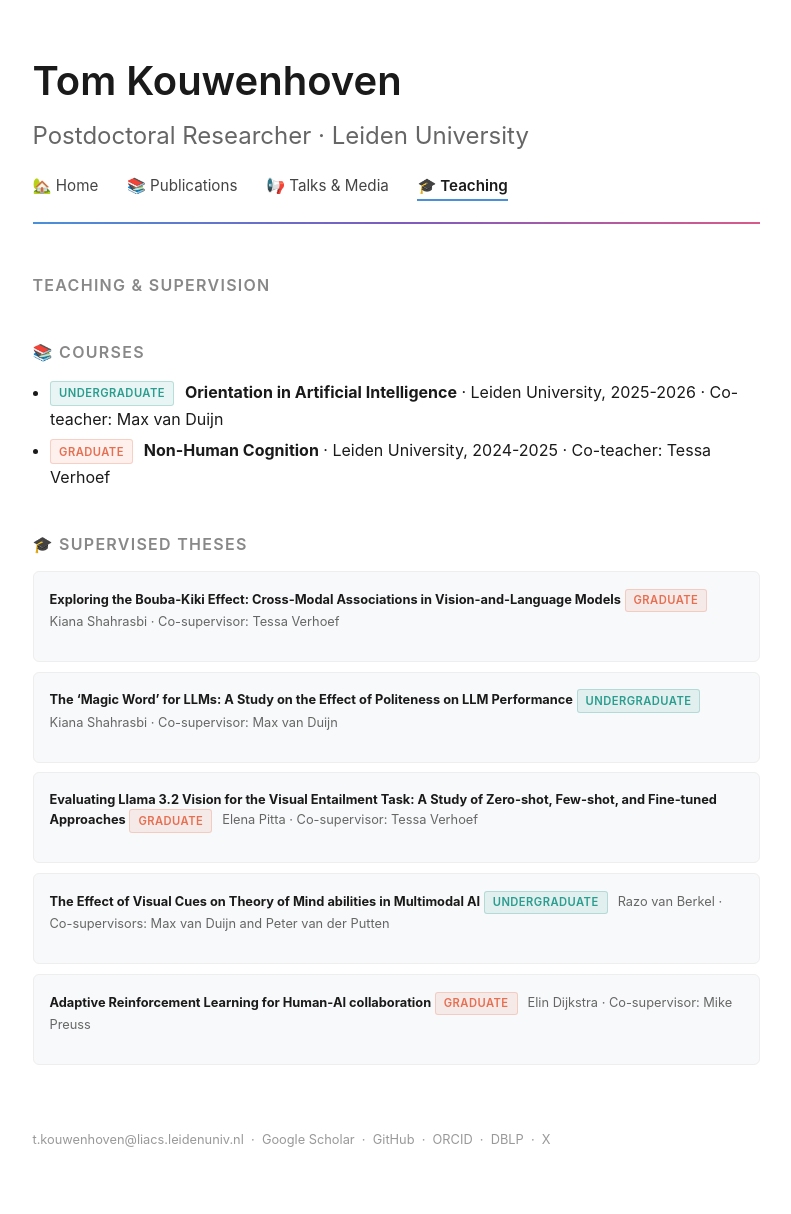
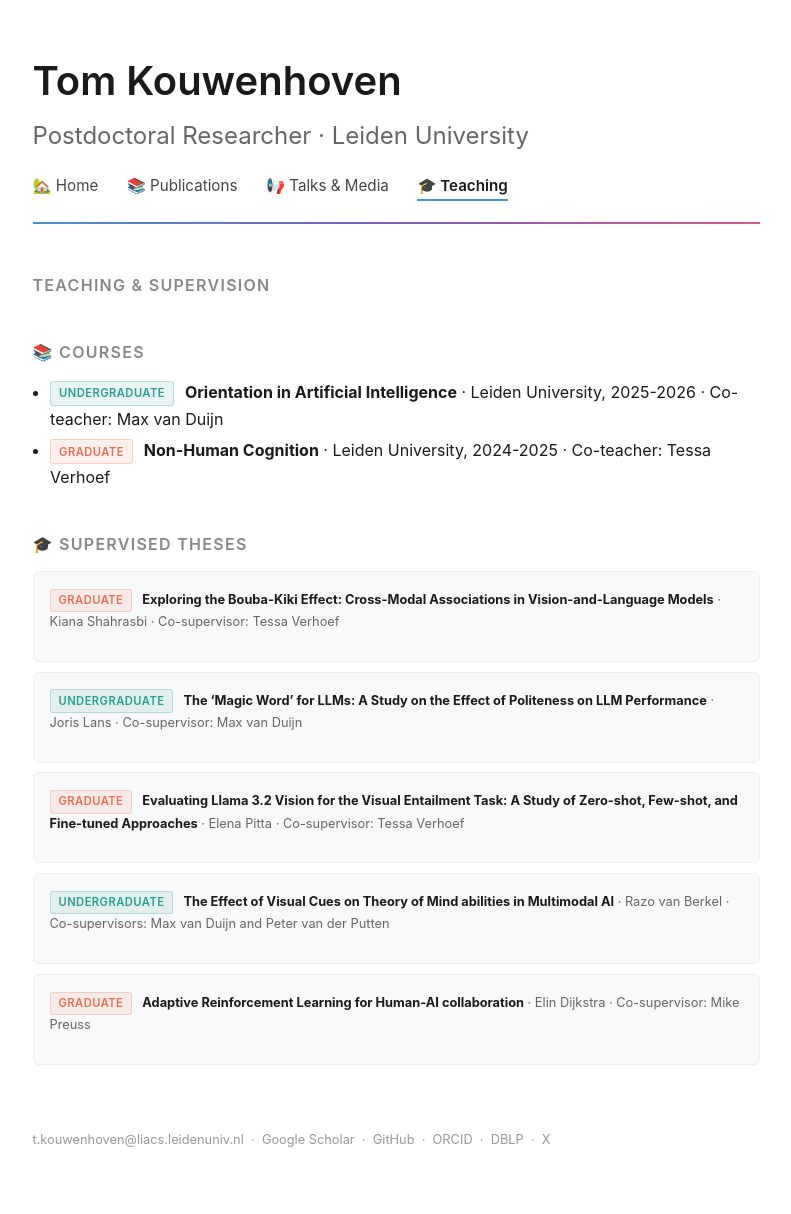
Before and after one commit to tomkouwenhoven/tomkouwenhoven.github.io, a Jekyll site: the page built from teaching.md, in a window 1280 px wide. Shown: the whole page, without its empty margins (244-1035 px from the left). Built offline with Jekyll 4.4.1, drawn with Linux system fonts in a browser that asks for light colours.

Commit message:
layout teaching

```diff
--- a/teaching.md
+++ b/teaching.md
@@ -14,22 +14,17 @@ permalink: /teaching
 ## 🎓 Supervised theses
 {: .thesis-list}
 
-- [**Exploring the Bouba-Kiki Effect: Cross-Modal Associations in Vision-and-Language Models**](https://theses.liacs.nl/3310){:target="_blank"}
-  <span class="tag tag-grad">graduate</span> Kiana Shahrasbi · Co-supervisor: Tessa Verhoef
+- [<span class="tag tag-grad">graduate</span> **Exploring the Bouba-Kiki Effect: Cross-Modal Associations in Vision-and-Language Models**](https://theses.liacs.nl/3310){:target="_blank"} · Kiana Shahrasbi · Co-supervisor: Tessa Verhoef
   {: .thesis-meta}
 
-- [**The ‘Magic Word’ for LLMs: A Study on the Effect of Politeness on LLM Performance**](https://theses.liacs.nl/3324){:target="_blank"}
-  <span class="tag tag-undergrad">undergraduate</span> Kiana Shahrasbi · Co-supervisor: Max van Duijn
+- [<span class="tag tag-undergrad">undergraduate</span> **The ‘Magic Word’ for LLMs: A Study on the Effect of Politeness on LLM Performance**](https://theses.liacs.nl/3324){:target="_blank"} · Joris Lans · Co-supervisor: Max van Duijn
   {: .thesis-meta}
 
-- [**Evaluating Llama 3.2 Vision for the Visual Entailment Task: A Study of Zero-shot, Few-shot, and Fine-tuned Approaches**](https://theses.liacs.nl/3515){:target="_blank"}
-  <span class="tag tag-grad">graduate</span> Elena Pitta · Co-supervisor: Tessa Verhoef
+- [<span class="tag tag-grad">graduate</span> **Evaluating Llama 3.2 Vision for the Visual Entailment Task: A Study of Zero-shot, Few-shot, and Fine-tuned Approaches**](https://theses.liacs.nl/3515){:target="_blank"} · Elena Pitta · Co-supervisor: Tessa Verhoef
   {: .thesis-meta}
 
-- [**The Effect of Visual Cues on Theory of Mind abilities in Multimodal AI**](https://theses.liacs.nl/3022){:target="_blank"}
-  <span class="tag tag-undergrad">undergraduate</span> Razo van Berkel · Co-supervisors: Max van Duijn and Peter van der Putten
+- [<span class="tag tag-undergrad">undergraduate</span> **The Effect of Visual Cues on Theory of Mind abilities in Multimodal AI**](https://theses.liacs.nl/3022){:target="_blank"} · Razo van Berkel · Co-supervisors: Max van Duijn and Peter van der Putten
   {: .thesis-meta}
 
-- [**Adaptive Reinforcement Learning for Human-AI collaboration**](https://theses.liacs.nl/2272){:target="_blank"}
-  <span class="tag tag-grad">graduate</span> Elin Dijkstra · Co-supervisor: Mike Preuss
+- [<span class="tag tag-grad">graduate</span> **Adaptive Reinforcement Learning for Human-AI collaboration**](https://theses.liacs.nl/2272){:target="_blank"} · Elin Dijkstra · Co-supervisor: Mike Preuss
   {: .thesis-meta}
```
